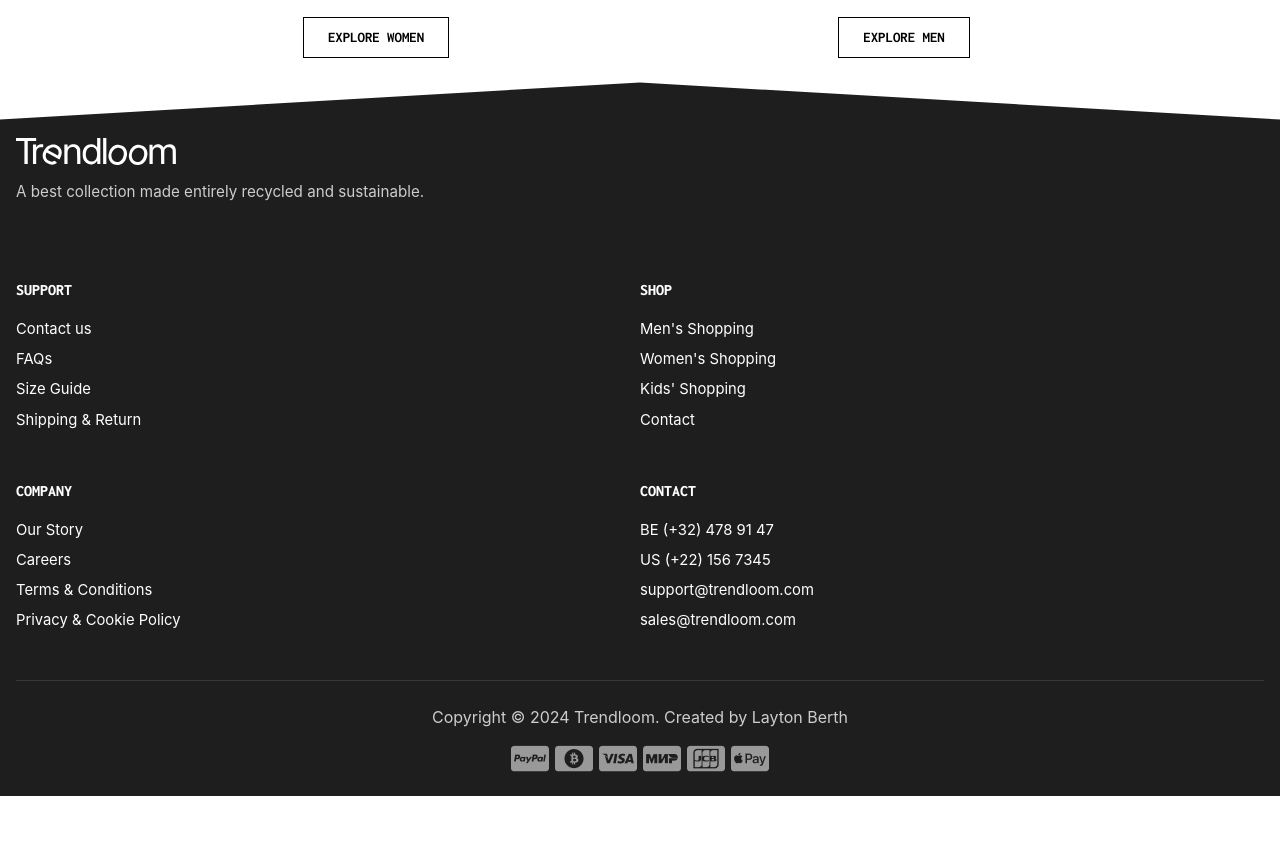
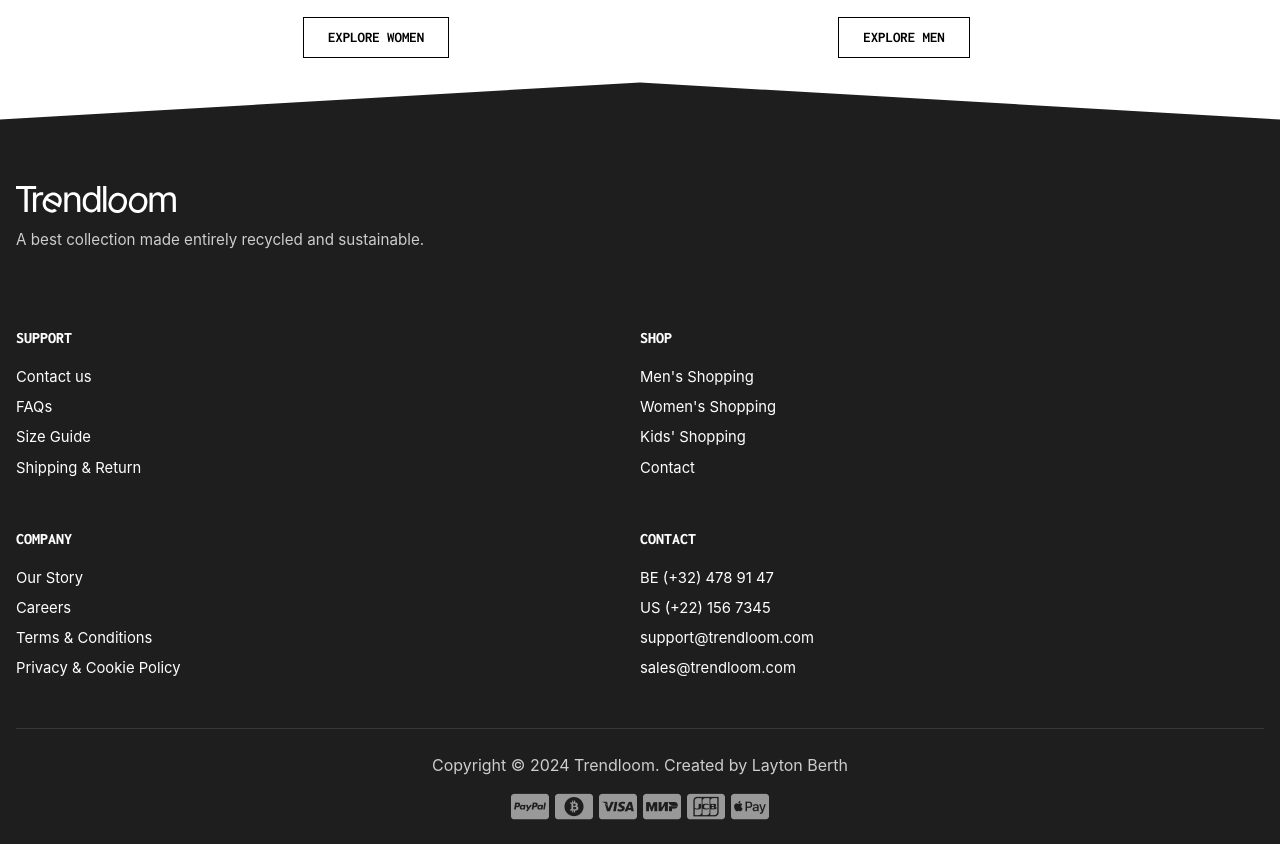
Before and after one commit to Berthje/trendloom-app, a Vue app: page / in a window 1280 px wide. Shown: the part 1220-2064 px from the top of the page. Before the commit the page ends 2016 px from the top, so only its background shows below. Built offline with nearby package versions, Linux system fonts and the light colour scheme; some icons are missing; the HTML template or start-up script is replaced by a standard one.

Commit message:
Update styling and social media links in Footer.vue

```diff
--- a/src/components/Footer.vue
+++ b/src/components/Footer.vue
@@ -10,7 +10,7 @@
                 <path d="M500,98.9L0,6.1V0h1000v6.1L500,98.9z"></path>
             </svg>
         </div>
-        <section class="bg-[#1e1e1e] text-white p-4">
+        <section class="bg-[#1e1e1e] text-white px-4 pt-16">
             <section class="flex flex-wrap">
                 <div class="w-full mb-8">
                     <img src="../assets/logo-white.svg" class="w-40 mb-4" alt="logo" />
@@ -99,7 +99,7 @@
                     </ul>
                 </div>
             </section>
-            <section class="pt-6 pb-2 border-t border-solid border-[#383838] text-center text-[#CDCDCD]">
+            <section class="py-6 border-t border-solid border-[#383838] text-center text-[#CDCDCD]">
                 <p class="mb-4">Copyright © 2024 Trendloom. Created by <a href="https://www.laytonberth.com" target="blank">Layton Berth</a></p>
                 <img class="inline-block" src="../assets/payment-methods.png" alt="payment methods">
             </section>
```
